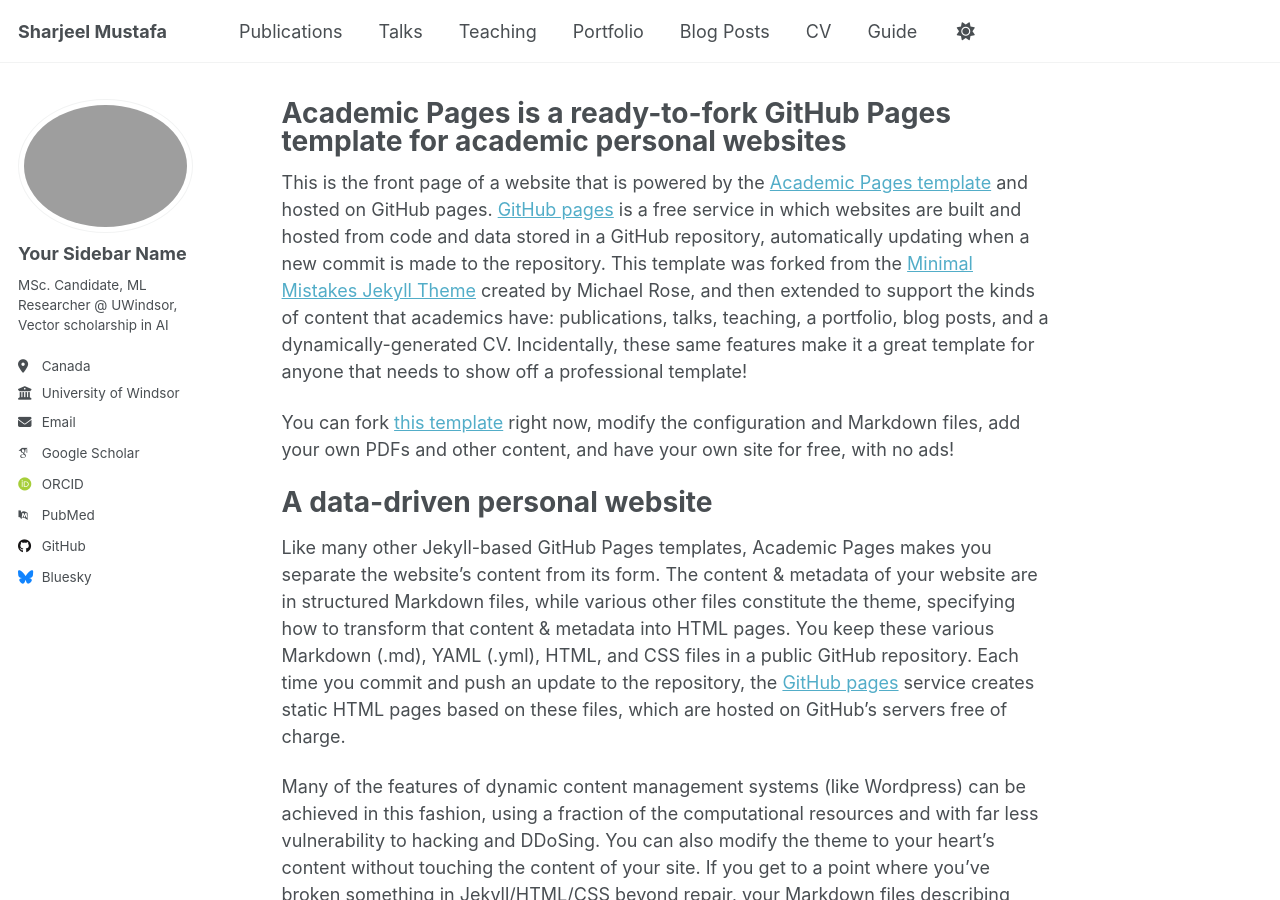
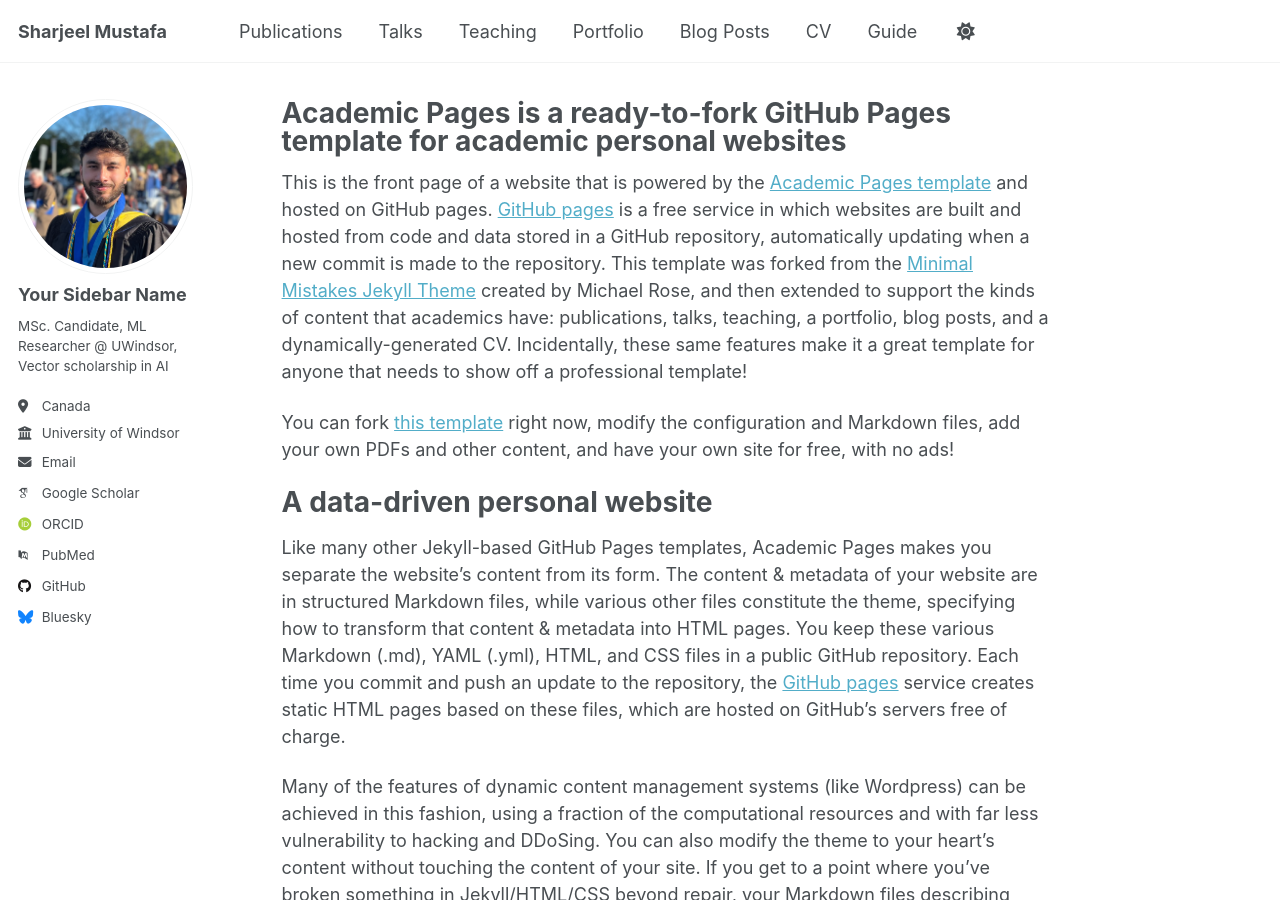
Before and after one commit to Sharjeeliv/sharjeeliv.github.io, a Jekyll site: the page built from _pages/about.md, in a window 1280 px wide and 900 px high. Built offline with Jekyll 4.4.1, drawn with Linux system fonts in a browser that asks for light colours; some web fonts are replaced; a script that is not in the unit is left out.

Commit message:
Updated image

```diff
--- a/_config.yml
+++ b/_config.yml
@@ -12,8 +12,8 @@
 title                    : "Sharjeel Mustafa"
 title_separator          : "-"
 name                     : &name "Sharjeel Mustafa"
-description              : &description "personal description"
-url                      : https://academicpages.github.io # the base hostname & protocol for your site e.g. "https://[your GitHub username].github.io" or if you already have some other page hosted on Github then use "https://[your GitHub username].github.io/[Your Repo Name]"
+description              : &description "MSc. Candidate and ML Reesarcher @ University of Windsor, Vector scholarship in AI"
+url                      : https://sharjeelmustafa.ca # the base hostname & protocol for your site e.g. "https://[your GitHub username].github.io" or if you already have some other page hosted on Github then use "https://[your GitHub username].github.io/[Your Repo Name]"
 baseurl                  : "" # the subpath of your site, e.g. "/blog"
 repository               : "academicpages/academicpages.github.io"
 
@@ -22,7 +22,7 @@
 #               Additional customization can be done by editing /_includes/author-profile.html
 author:
   # Biographic information
-  avatar           : "profile-3.png"
+  avatar           : "profile-3.jpeg"
   name             : "Your Sidebar Name"
   pronouns         : # example: "she/her"
   bio              : "MSc. Candidate, ML Researcher @ UWindsor, Vector scholarship in AI"
```
